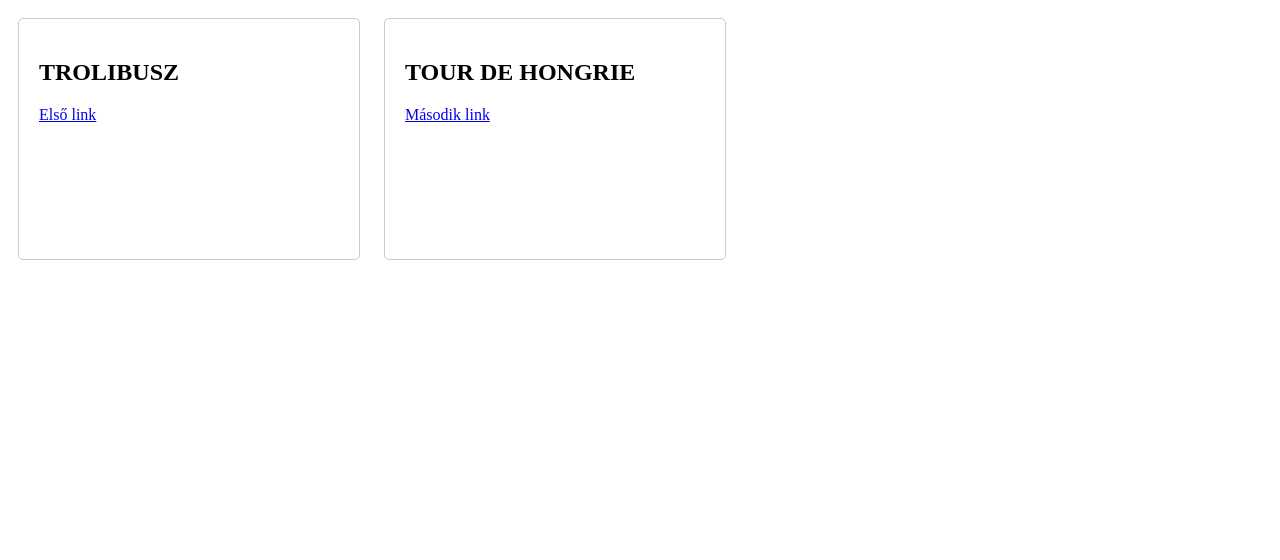
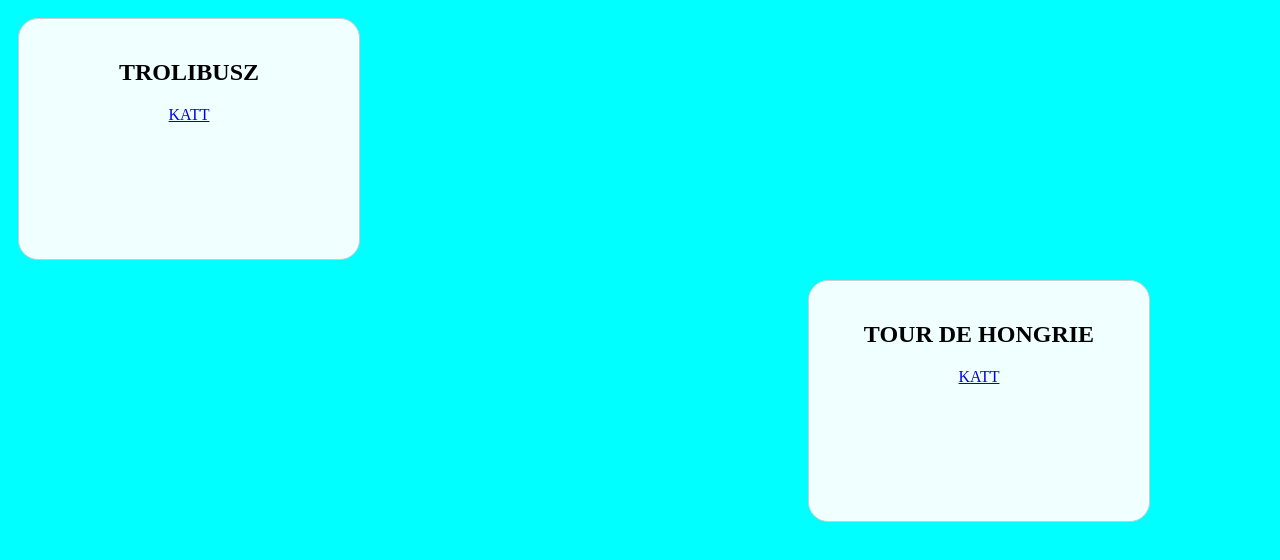
Before and after one commit to toldiattila1208/kartya, a plain HTML site: page index.html in a window 1280 px wide. Drawn offline with Linux system fonts and the light colour scheme.

Commit message:
index.html

```diff
--- a/index.html
+++ b/index.html
@@ -3,6 +3,9 @@
 <head>
     <title>Kártyák</title>
     <style>
+        body{
+            background-color: aqua;
+        }
         .card {
             width: 300px;
             height: 200px;
@@ -11,17 +14,24 @@
             padding: 20px;
             margin: 10px;
             display: inline-block;
+            background-color:azure;
+            text-align: center;
+            border-radius: 20px;
+
+        }
+        .card2{
+            margin-left: 800px;
         }
     </style>
 </head>
 <body>
     <div class="card">
         <h2>TROLIBUSZ</h2>
-        <a href="https://elsoweblap.hu">Első link</a>
+        <a href="https://toldiattila1208.github.io/trolibusz/">KATT</a>
     </div>
-    <div class="card">
+    <div class="card card2">
         <h2>TOUR DE HONGRIE</h2>
-        <a href="https://masodikweblap.hu">Második link</a>
+        <a href="https://toldiattila1208.github.io/tourdehongrie/">KATT</a>
     </div>
 </body>
 </html>
```
